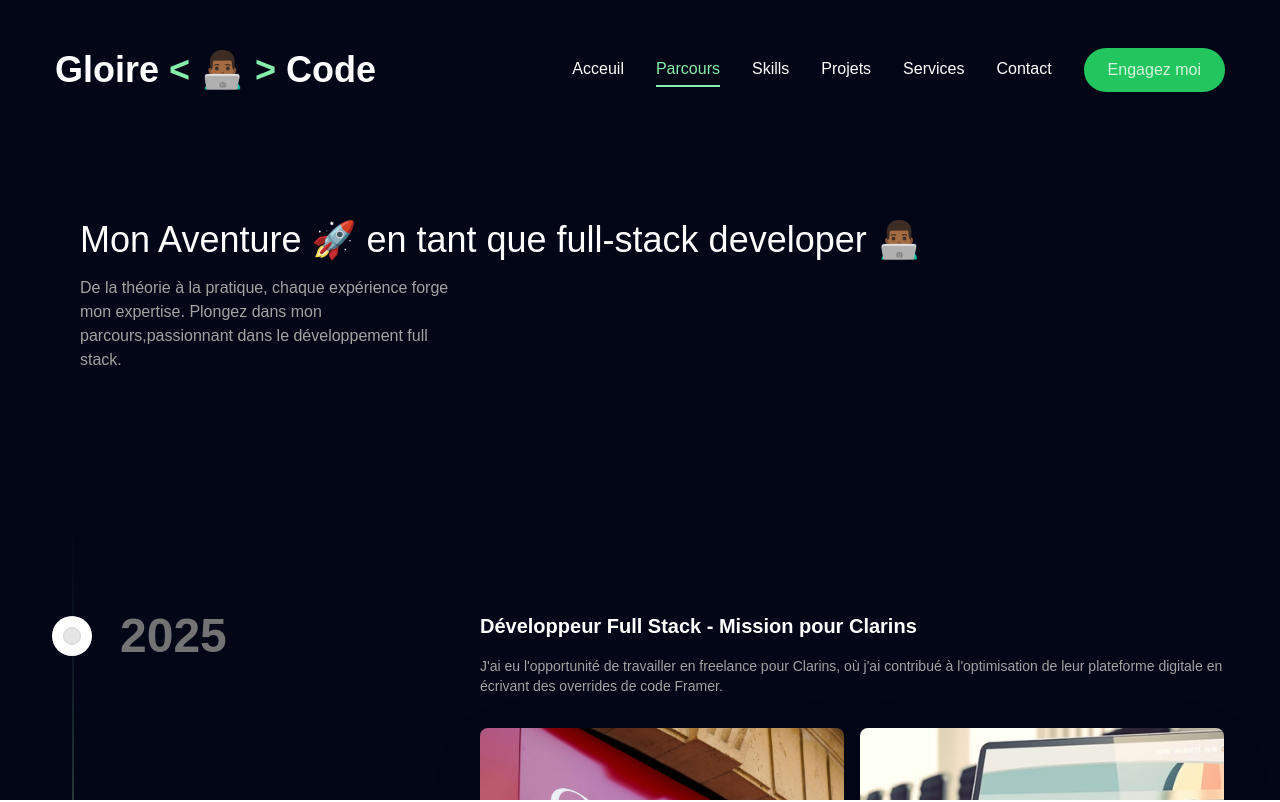
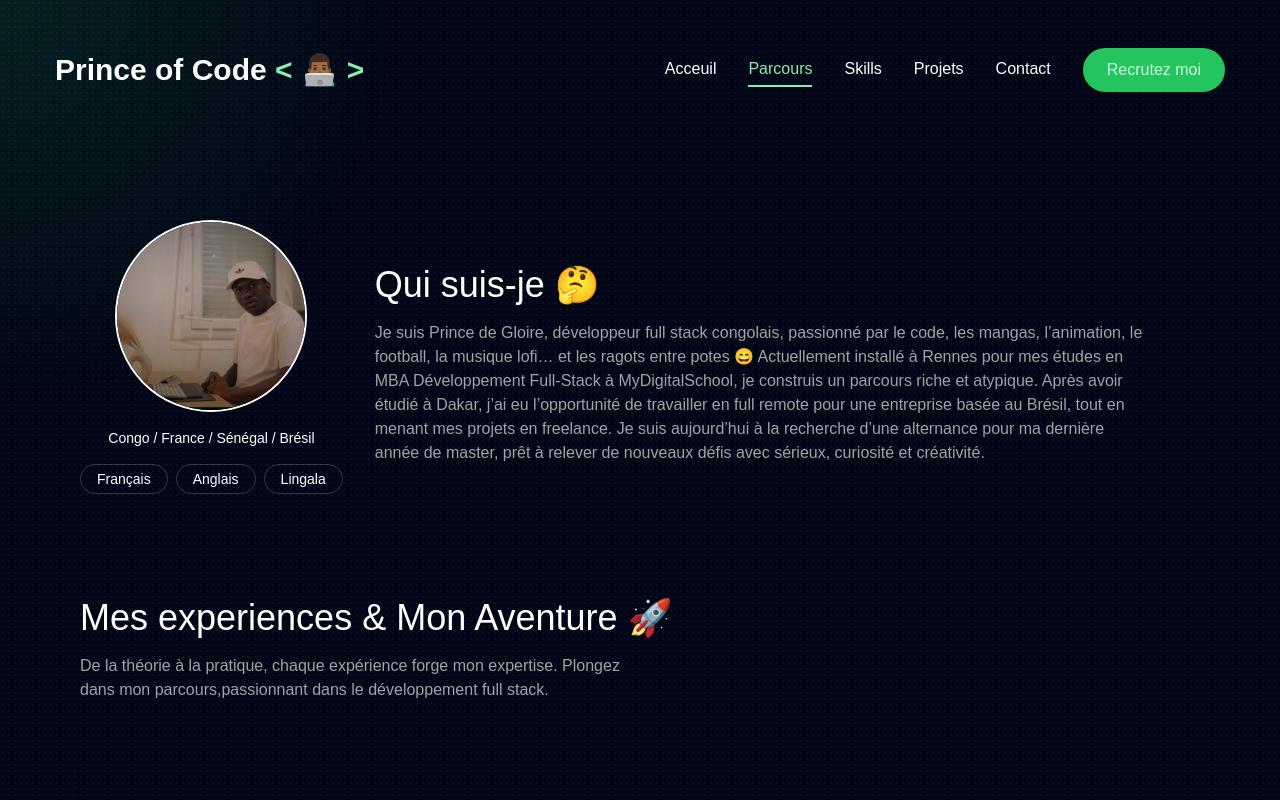
Before and after one commit to ondongo/portfolio-nash, a Next.js app: page /about in a window 1280 px wide. Shown: the top 802 px of the page. Built offline with nearby package versions, Linux system fonts and the light colour scheme.

Commit message:
Ajout d'une image de profil et mise à jour des styles CSS pour les effets de fond et le masque de curseur. Modification des descriptions sur la page d'accueil et ajustement des titres dans le composant Timeline.

```diff
--- a/src/app/globals.css
+++ b/src/app/globals.css
@@ -16,7 +16,7 @@ body {
   }
 
   .h1 {
-    @apply text-[48px] xl:text-[80px] leading-[1.1] font-semibold;
+    @apply text-[38px] xl:text-[75px] leading-[1.1] font-semibold;
   }
 
   .h2 {
@@ -63,3 +63,36 @@ body {
     cursor: pointer;
   }
 }
+
+@layer utilities {
+  .mask {
+    mask-size: 100% 100%;
+    mask-image: radial-gradient(
+      var(--mask-radius) at var(--mask-position-x) var(--mask-position-y),
+      black 0%,
+      transparent 100%
+    );
+    -webkit-mask-size: 100% 100%;
+    -webkit-mask-image: radial-gradient(
+      var(--mask-radius) at var(--mask-position-x) var(--mask-position-y),
+      black 0%,
+      transparent 100%
+    );
+  }
+
+  .gradient {
+    background: radial-gradient(
+      ellipse var(--gradient-width) var(--gradient-height) at var(--gradient-position-x) var(--gradient-position-y),
+      var(--gradient-color-start),
+      var(--gradient-color-end)
+    );
+    width: 400%;
+    height: 400%;
+    left: -150%;
+    top: -150%;
+    transform: rotate(var(--gradient-tilt));
+    transform-origin: center;
+  }
+
+
+}
--- a/src/app/layout.tsx
+++ b/src/app/layout.tsx
@@ -5,12 +5,46 @@ import Header from "@/components/Header";
 import PageTransition from "@/components/PageTransition";
 import StairEffect from "@/components/animation/stairs/StairEffect";
 import { Analytics } from "@vercel/analytics/react";
+import TailwindBackgroundEffects from "@/components/TailwindBackgroundEffects";
+import CursorLightMask from "@/components/TailwindBackgroundEffects";
 
 const jetBrainsMono = JetBrains_Mono({
   subsets: ["latin"],
   weight: ["100", "200", "300", "400", "500", "600", "700", "800"],
   variable: "--font-jetbrainsmono",
 });
+
+const effects = {
+  mask: { cursor: true, x: 300, y: 300, radius: 200 },
+  gradient: {
+    display: true,
+    x: 300,
+    y: 300,
+    width: 400,
+    height: 400,
+    tilt: 45,
+    colorStart: "#00f",
+    colorEnd: "#0ff",
+    opacity: 40,
+  },
+  dots: {
+    display: true,
+    color: "#ffffff22",
+    size: 2,
+    opacity: 0.2,
+  },
+  grid: {
+    display: true,
+    color: "#ffffff10",
+    width: 40,
+    height: 40,
+    opacity: 0.1,
+  },
+  lines: {
+    display: true,
+    opacity: 0.05,
+  },
+};
 
 export const metadata: Metadata = {
   metadataBase: new URL("https://princedegloire.fr"),
@@ -48,6 +82,10 @@ export default function RootLayout({
         />
       </head>
       <body className={`${jetBrainsMono.variable}  `}>
+        <CursorLightMask
+
+        />
+
         <Header />
         <StairEffect />
         <PageTransition>{children}</PageTransition>
--- a/src/app/page.tsx
+++ b/src/app/page.tsx
@@ -69,8 +69,10 @@ export default function Home() {
             </h1>
 
             <p className="max-w-[500px] mb-9 text-white/80">
-              Développeur Full Stack passionné, spécialisé dans la création de
-              solutions web et mobiles modernes.{" "}
+              Curieux et exigeant, je conçois des applications performantes et
+              bien pensées. J’aime transformer les idées en expériences
+              digitales utiles et élégantes. Prêt à relever vos défis en
+              alternance — recrutez-moi.
             </p>
 
             {/* Links */}
--- a/src/components/Header.tsx
+++ b/src/components/Header.tsx
@@ -6,22 +6,23 @@ import { Button } from "./ui/button";
 import MobileNav from "./MobileNav";
 
 function Header() {
-
-
   return (
     <header className="py-8 xl:py-12 text-white">
       <div className="container mx-auto flex justify-between items-center">
         <Link href={"/"}>
-          <h1 className="text-2xl sm:text-3xl md:text-4xl font-semibold">
-          Gloire<span className="text-green-300"> &lt; 👨🏾‍💻 &gt; </span> Code
+          <h1 className="text-2xl sm:text-2xl md:text-3xl font-semibold">
+          Prince of Code{" "}
+            <span className="text-green-300"> &lt; 👨🏾‍💻 &gt; </span>
           </h1>
         </Link>
 
         {/* Desktop nav  */}
         <div className="hidden xl:flex items-center gap-8">
           <Nav />
-          <Link href={"https://calendly.com/gloireondongo1205/prise-de-contact"}>
-            <Button className="remplissage" >Engagez moi</Button>
+          <Link
+            href={"https://calendly.com/gloireondongo1205/prise-de-contact"}
+          >
+            <Button className="remplissage">Recrutez moi</Button>
           </Link>
         </div>
 
--- a/src/components/MobileNav.tsx
+++ b/src/components/MobileNav.tsx
@@ -24,10 +24,7 @@ const links = [
     name: "projets",
     path: "/work",
   },
-  {
-    name: "services",
-    path: "/services",
-  },
+
 
   {
     name: "contact",
--- a/src/components/Nav.tsx
+++ b/src/components/Nav.tsx
@@ -20,10 +20,7 @@ function Nav() {
       name: "projets",
       path: "/work",
     },
-    {
-      name: "services",
-      path: "/services",
-    },
+
 
     {
       name: "contact",
--- a/src/components/PageTransition.tsx
+++ b/src/components/PageTransition.tsx
@@ -15,6 +15,10 @@ function PageTransition({ children }: any) {
             transition: { delay: 1, duration: 0.4, ease: "easeInOut" },
           }}
           className="h-screen w-screen fixed bg-slate-950 top-0 pointer-events-none"
+          style={{
+            backgroundImage: "radial-gradient(#ffffff22 0px, transparent 1px)",
+            backgroundSize: "6px 6px",
+          }}
         />
         {children}
       </div>
--- a/src/components/Stats.tsx
+++ b/src/components/Stats.tsx
@@ -5,7 +5,7 @@ import CountUp from "react-countup";
 
 const stats = [
   {
-    num: 2,
+    num: 3,
     text: "Ans d'experiences",
   },
 
--- /dev/null
+++ b/src/components/TailwindBackgroundEffects.tsx
@@ -0,0 +1,78 @@
+"use client";
+
+import React, { useEffect, useRef, useState } from "react";
+
+export default function CursorLightMask() {
+  const ref = useRef<HTMLDivElement>(null);
+  const [cursor, setCursor] = useState({ x: 0, y: 0 });
+  const [smooth, setSmooth] = useState({ x: 0, y: 0 });
+
+  useEffect(() => {
+    const handleMouse = (e: MouseEvent) => {
+      if (!ref.current) return;
+      const rect = ref.current.getBoundingClientRect();
+      setCursor({ x: e.clientX - rect.left, y: e.clientY - rect.top });
+    };
+    document.addEventListener("mousemove", handleMouse);
+    return () => document.removeEventListener("mousemove", handleMouse);
+  }, []);
+
+  useEffect(() => {
+    let frame: number;
+    const animate = () => {
+      setSmooth((prev) => {
+        const dx = cursor.x - prev.x;
+        const dy = cursor.y - prev.y;
+        return {
+          x: prev.x + dx * 0.1,
+          y: prev.y + dy * 0.1,
+        };
+      });
+      frame = requestAnimationFrame(animate);
+    };
+    animate();
+    return () => cancelAnimationFrame(frame);
+  }, [cursor]);
+
+  const maskStyle: React.CSSProperties = {
+    WebkitMaskImage: `radial-gradient(200px at ${smooth.x}px ${smooth.y}px, black 0%, transparent 100%)`,
+    maskImage: `radial-gradient(200px at ${smooth.x}px ${smooth.y}px, black 0%, transparent 100%)`,
+    WebkitMaskSize: "100% 100%",
+    maskSize: "100% 100%",
+    pointerEvents: "none",
+  };
+
+  return (
+    <div
+      ref={ref}
+      className="fixed inset-0 z-[-1]"
+      style={{
+        backgroundImage: "radial-gradient(#ffffff22 0px, transparent 1px)",
+        backgroundSize: "6px 6px",
+      }}
+    >
+         <div
+        className="absolute inset-0 mask"
+        style={{
+          // variables CSS dynamiques pour le mask
+          ["--mask-radius" as any]: "400px",
+          ["--mask-position-x" as any]: `${smooth.x}px`,
+          ["--mask-position-y" as any]: `${smooth.y}px`,
+        }}
+      >
+        <div
+          className="gradient"
+          style={{
+            ["--gradient-width" as any]: "300%",
+            ["--gradient-height" as any]: "300%",
+            ["--gradient-position-x" as any]: `${smooth.x}px`,
+            ["--gradient-position-y" as any]: `${smooth.y}px`,
+            ["--gradient-color-start" as any]: "#21C55D22",
+            ["--gradient-color-end" as any]: "#21C55D00",
+            ["--gradient-tilt" as any]: "0deg",
+          }}
+        />
+      </div>
+    </div>
+  );
+}
--- a/src/components/ui/sheet.tsx
+++ b/src/components/ui/sheet.tsx
@@ -26,6 +26,8 @@ const SheetOverlay = React.forwardRef<
       "fixed inset-0 z-50 bg-black/80  data-[state=open]:animate-in data-[state=closed]:animate-out data-[state=closed]:fade-out-0 data-[state=open]:fade-in-0",
       className
     )}
+
+
     {...props}
     ref={ref}
   />
@@ -64,6 +66,10 @@ const SheetContent = React.forwardRef<
     <SheetPrimitive.Content
       ref={ref}
       className={cn(sheetVariants({ side }), className)}
+      style={{
+        backgroundImage: "radial-gradient(#ffffff22 0px, transparent 1px)",
+        backgroundSize: "6px 6px",
+      }}
       {...props}
     >
       {children}
--- a/src/components/ui/timeline.tsx
+++ b/src/components/ui/timeline.tsx
@@ -35,21 +35,70 @@ export const Timeline = ({ data }: { data: TimelineEntry[] }) => {
   return (
     <div className="w-full font-sans md:px-10" ref={containerRef}>
       <div className="max-w-7xl mx-auto py-20 px-4 md:px-8 lg:px-10">
+        <div className="flex flex-col md:flex-row items-center gap-8">
+          {/* Photo de profil */}
+          <div className="flex-shrink-0 flex flex-col items-center ">
+            <img
+              src="/assets/me.jpeg" // à remplacer par ton image
+              alt="Prince de Gloire ONDONGO"
+              className="w-40 h-40 md:w-48 md:h-48 rounded-full object-cover border-2 border-white"
+            />
+            <div className="flex flex-col items-center gap-4 my-4">
+              {/* Pays */}
+              <div className="flex items-center gap-2 text-white text-sm">
+                Congo / France / Sénégal / Brésil
+              </div>
+
+              {/* Langues */}
+              <div className="flex gap-2">
+                {["Français", "Anglais", "Lingala"].map((langue) => (
+                  <span
+                    key={langue}
+                    className="px-4 py-1 border border-white/20 text-white text-sm rounded-full hover:bg-white hover:text-black transition"
+                  >
+                    {langue}
+                  </span>
+                ))}
+              </div>
+            </div>
+          </div>
+
+          {/* Texte de présentation */}
+          <div>
+            <h2 className="text-lg md:text-4xl mb-4 text-white max-w-4xl">
+              Qui suis-je 🤔
+            </h2>
+            <p className="text-neutral-400 text-sm md:text-base max-w-3xl leading-relaxed">
+              Je suis Prince de Gloire, développeur full stack congolais,
+              passionné par le code, les mangas, l’animation, le football, la
+              musique lofi… et les ragots entre potes 😄 Actuellement installé à
+              Rennes pour mes études en MBA Développement Full-Stack à
+              MyDigitalSchool, je construis un parcours riche et atypique. Après
+              avoir étudié à Dakar, j’ai eu l’opportunité de travailler en full
+              remote pour une entreprise basée au Brésil, tout en menant mes
+              projets en freelance. Je suis aujourd’hui à la recherche d’une
+              alternance pour ma dernière année de master, prêt à relever de
+              nouveaux défis avec sérieux, curiosité et créativité.
+            </p>
+          </div>
+        </div>
+      </div>
+      <div className="max-w-7xl mx-auto py-2 px-4 md:px-8 lg:px-10">
         <h2 className="text-lg md:text-4xl mb-4 text-white max-w-4xl">
-          Mon Aventure 🚀 en tant que full-stack developer 👨🏾‍💻
+          Mes experiences & Mon Aventure 🚀
         </h2>
-        <p className="text-neutral-400  text-sm md:text-base max-w-sm">
+
+        <p className="text-neutral-400  text-sm md:text-base max-w-xl">
           De la théorie à la pratique, chaque expérience forge mon expertise.
           Plongez dans mon parcours,passionnant dans le développement full
           stack.
         </p>
       </div>
-
       <div ref={ref} className="relative max-w-7xl mx-auto pb-20">
         {data.map((item, index) => (
           <div
             key={index}
-            className="flex justify-start pt-10 md:pt-40 md:gap-10"
+            className="flex justify-start pt-10 md:pt-28 md:gap-10"
           >
             <div className="sticky flex flex-col md:flex-row z-40 items-center top-40 self-start max-w-xs lg:max-w-sm md:w-full">
               <div className="h-10 absolute left-3 md:left-3 w-10 rounded-full bg-white dark:bg-black flex items-center justify-center">
```
Also changed, not shown: public/assets/me.jpeg (added).
